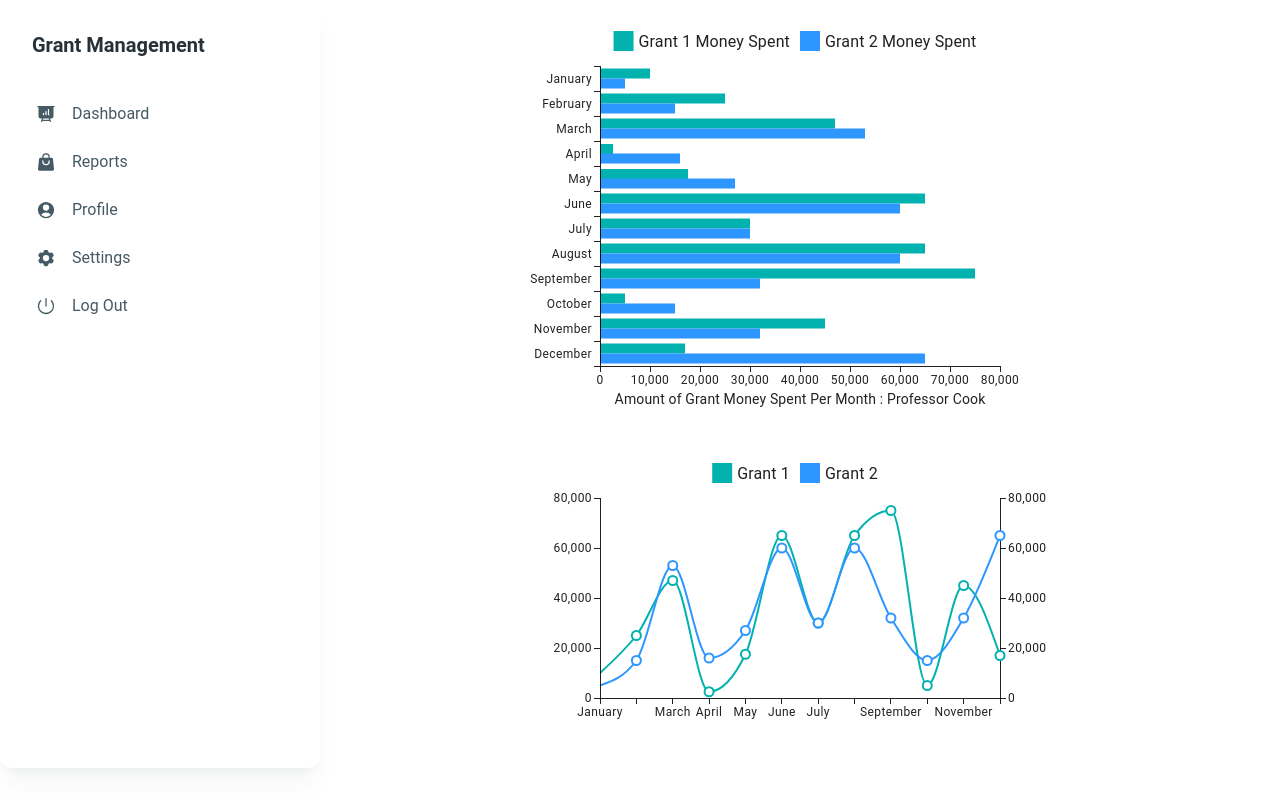
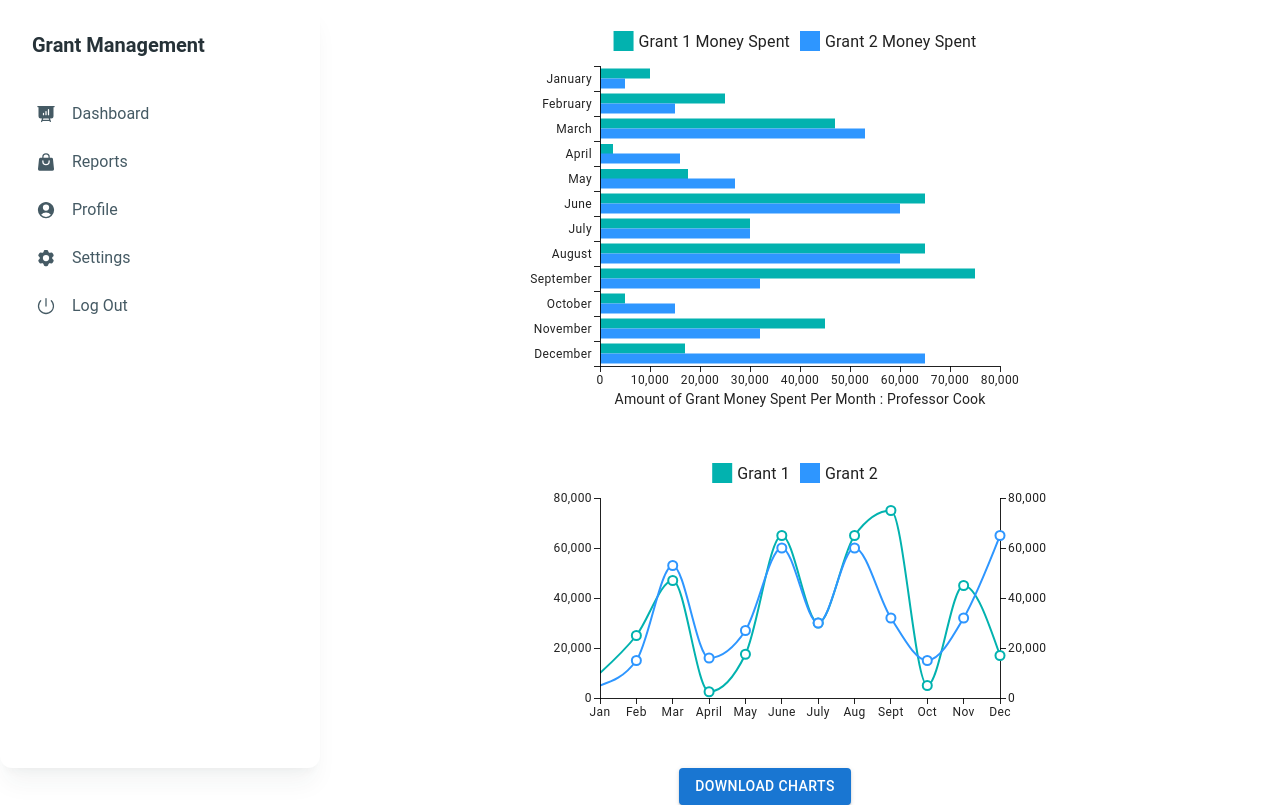
Before and after one commit to DaronAdams/grant-monitor, a React (Create React App) app in the folder frontend/: page /testchart in a window 1280 px wide. Built offline with nearby package versions, Linux system fonts and the light colour scheme.

Commit message:
Added download charts feature

```diff
--- a/frontend/package.json
+++ b/frontend/package.json
@@ -8,6 +8,7 @@
     "@emotion/styled": "^11.11.0",
     "@heroicons/react": "^2.0.18",
     "@material-tailwind/react": "^2.1.1",
+    "@mui/icons-material": "^5.14.12",
     "@mui/material": "^5.14.10",
     "@mui/styled-engine-sc": "^5.14.10",
     "@mui/x-charts": "^6.0.0-alpha.13",
@@ -22,6 +23,9 @@
     "ag-grid-community": "^30.1.0",
     "ag-grid-react": "^30.1.0",
     "axios": "^1.5.0",
+    "html2canvas": "^1.4.1",
+    "jspdf": "^2.5.1",
+    "jspdf-autotable": "^3.6.0",
     "react": "^18.2.0",
     "react-dom": "^18.2.0",
     "react-router-dom": "^6.15.0",
--- a/frontend/src/components/BasicLineChart.tsx
+++ b/frontend/src/components/BasicLineChart.tsx
@@ -6,18 +6,18 @@ const BasicLine = () => {
 const grant1Data = [10000, 25000, 47000, 2500, 17500, 65000, 30000, 65000, 75000, 5000, 45000, 17000];
 const grant2Data = [5000, 15000, 53000, 16000, 27000, 60000, 30000, 60000, 32000, 15000, 32000, 65000];
 const xLabels = [
-  'January',
-  'February',
-  'March',
+  'Jan',
+  'Feb',
+  'Mar',
   'April',
   'May',
   'June',
   'July',
-  'August',
-  'September',
-  'October',
-  'November',
-  'December'
+  'Aug',
+  'Sept',
+  'Oct',
+  'Nov',
+  'Dec'
 
 ];
 
--- a/frontend/src/pages/TestChart.tsx
+++ b/frontend/src/pages/TestChart.tsx
@@ -1,13 +1,56 @@
+import React,{useRef, useState} from 'react';
 import { HomePageSidebar } from "../components/Sidebar";
 import BasicBar from "../components/BasicBarChart";
 import BasicLine from "../components/BasicLineChart";
 
+import Button from '@mui/material/Button';
+
+import html2canvas from 'html2canvas';
+import jsPDF from 'jspdf';
+
+
+
+
+
 const TestBar = () => {
+
+    const pdfRef = useRef(null);
+
+    const [buttonVisible, setButtonVisible] = useState(true);
+
+    const downloadPDF = () =>{
+        const input = pdfRef.current;
+
+        if (input){
+
+        setButtonVisible(false);
+
+        html2canvas(input).then((canvas) =>{
+
+            setButtonVisible(true);
+
+            const imgData =  canvas.toDataURL('image/png');
+            const pdf = new jsPDF('p','mm','a4',true);
+            const pdfWidth = pdf.internal.pageSize.getWidth();
+            const pdfHeight = pdf.internal.pageSize.getHeight();
+            const imgWidth = canvas.width;
+            const imgHeight = canvas.height;
+            const ratio = Math.min(pdfWidth / imgWidth, pdfHeight / imgHeight);
+            const imgX = (pdfWidth - imgWidth * ratio) / 2;
+            const imgY = 30;
+
+            pdf.addImage(imgData,'PNG',imgX,imgY,imgWidth * ratio,imgHeight * ratio);
+            pdf.save('charts.pdf');
+
+
+        });
+    };
+};
     return (
         <>
             <div className="flex flex-row">
                 <HomePageSidebar />
-                <div className="flex flex-col w-full">
+                <div className="flex flex-col w-full" ref = {pdfRef}>
                     <div className="flex flex-row justify-between items-center p-4">
                         <BasicBar />
                     </div>
@@ -15,7 +58,12 @@ const TestBar = () => {
                     <div className="flex flex-row justify-between items-center p-4">
                         <BasicLine />
                     </div>
+
                 </div>
+            </div>
+
+            <div className="flex justify-center" style={{ marginLeft: '250px' }}>
+                        <Button variant="contained" onClick={downloadPDF} style={{ display: buttonVisible ? 'block' : 'none' }}>Download Charts</Button>
             </div>
         </>
 
```
Also changed, not shown: package.json (added, +9 -0 lines), 2 other files (tests, documents, lock files or other folders).
